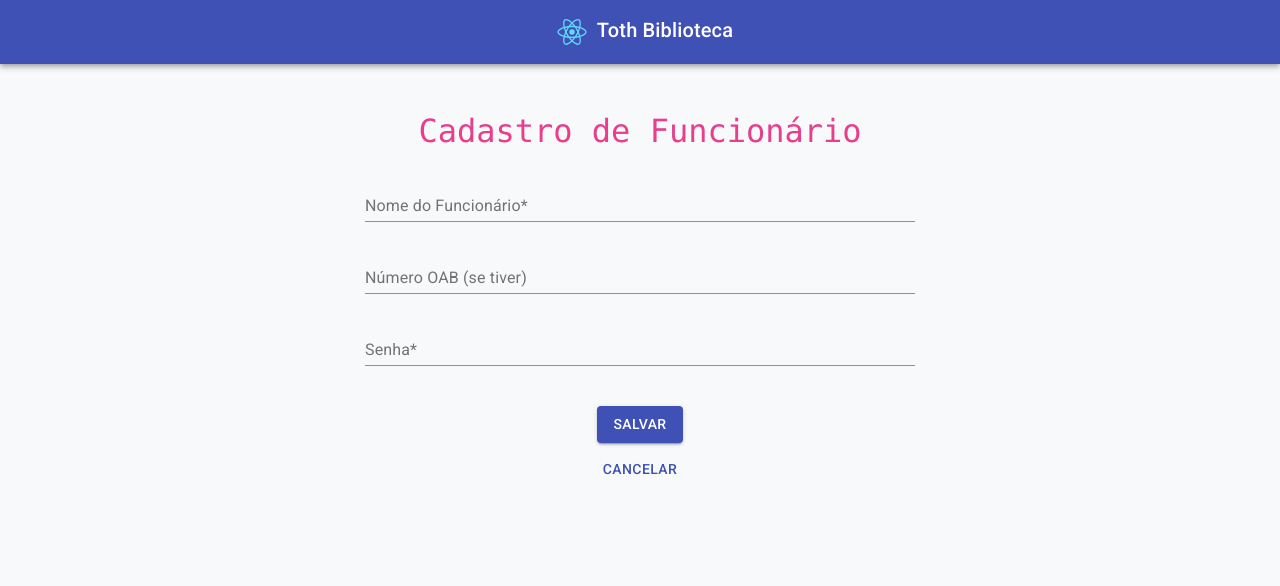
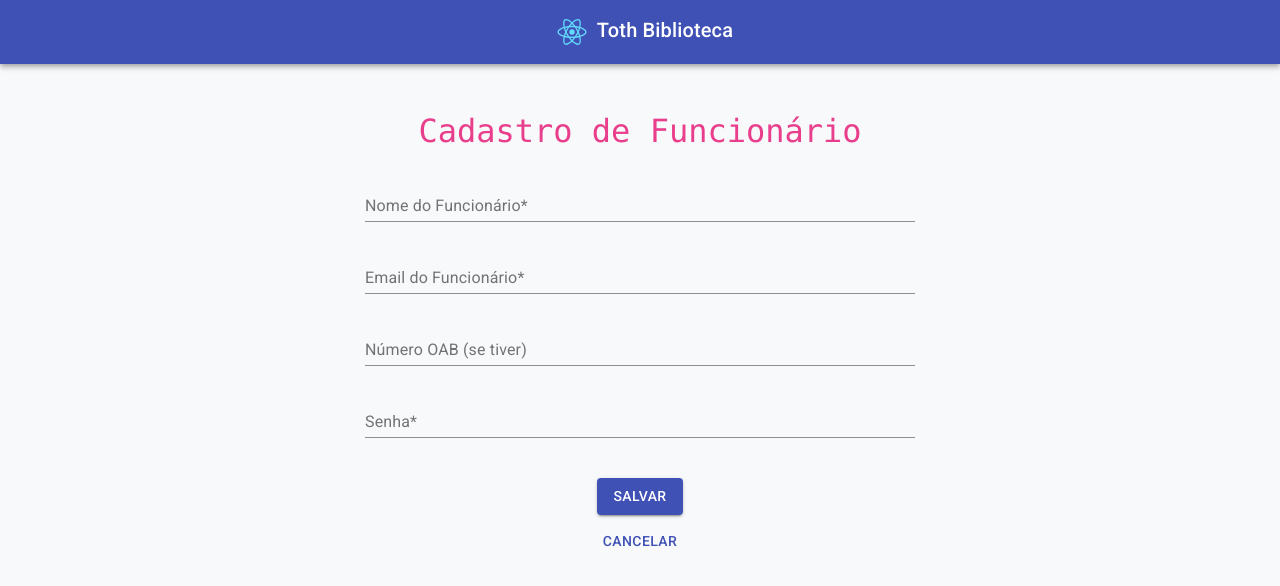
Before and after one commit to yankelvin/sistema-biblioteca, a React (Create React App) app in the folder frontend/: page /new/employee in a window 1280 px wide. Shown: the top 586 px of the page. Built offline with nearby package versions, Linux system fonts and the light colour scheme.

Commit message:
Inserção de campo de email para o cadastro de funcionário e sinalização de sucesso

```diff
--- a/frontend/src/pages/Funcionarios/CadastroFuncionario.js
+++ b/frontend/src/pages/Funcionarios/CadastroFuncionario.js
@@ -11,7 +11,8 @@ export default class CadastroFuncionario extends React.Component {
     this.state = {
       name: null,
       oabNumber: null,
-      password: null
+      password: null,
+      email: null
     };
   }
 
@@ -20,17 +21,19 @@ export default class CadastroFuncionario extends React.Component {
   };
 
   handleSubmit = async event => {
-    const { name, oabNumber, password } = this.state;
+    const { name, oabNumber, password, email } = this.state;
     event.preventDefault();
 
     const data = {
       name,
       oabNumber,
-      password
+      password,
+      email
     };
 
     const response = await api.post("new/employee", data);
     console.log(response.data);
+    alert("Funcionário cadastrado com sucesso!");
   };
 
   render() {
@@ -52,6 +55,18 @@ export default class CadastroFuncionario extends React.Component {
               variant="standard"
               style={{ width: 550 }}
             />
+
+            <br />
+            <TextField
+              id="email"
+              label="Email do Funcionário*"
+              name="email"
+              onChange={this.handleChange}
+              margin="normal"
+              variant="standard"
+              style={{ width: 550 }}
+            />
+
             <br />
             <TextField
               id="oabNumber"
@@ -62,6 +77,7 @@ export default class CadastroFuncionario extends React.Component {
               variant="standard"
               style={{ width: 550 }}
             />
+
             <br />
             <TextField
               type="password"
@@ -73,6 +89,7 @@ export default class CadastroFuncionario extends React.Component {
               variant="standard"
               style={{ width: 550 }}
             />
+
             <br></br>
             <BotaoSucesso href="/" />
             <Button href="/" color="primary">
--- a/frontend/src/pages/Livros/CadastroLivros.js
+++ b/frontend/src/pages/Livros/CadastroLivros.js
@@ -52,6 +52,7 @@ export default class CreateBook extends React.Component {
 
     const response = await api.post("new/book", data);
     console.log(response.data);
+    alert("Livro cadastrado com sucesso!");
   };
 
   render() {
@@ -133,6 +134,7 @@ export default class CreateBook extends React.Component {
             />
 
             <br />
+            <br />
             <InputLabel htmlFor="preco" style={{ marginRight: 450 }} onChange={this.handleChange}>
               Preço do Livro
             </InputLabel>
```
